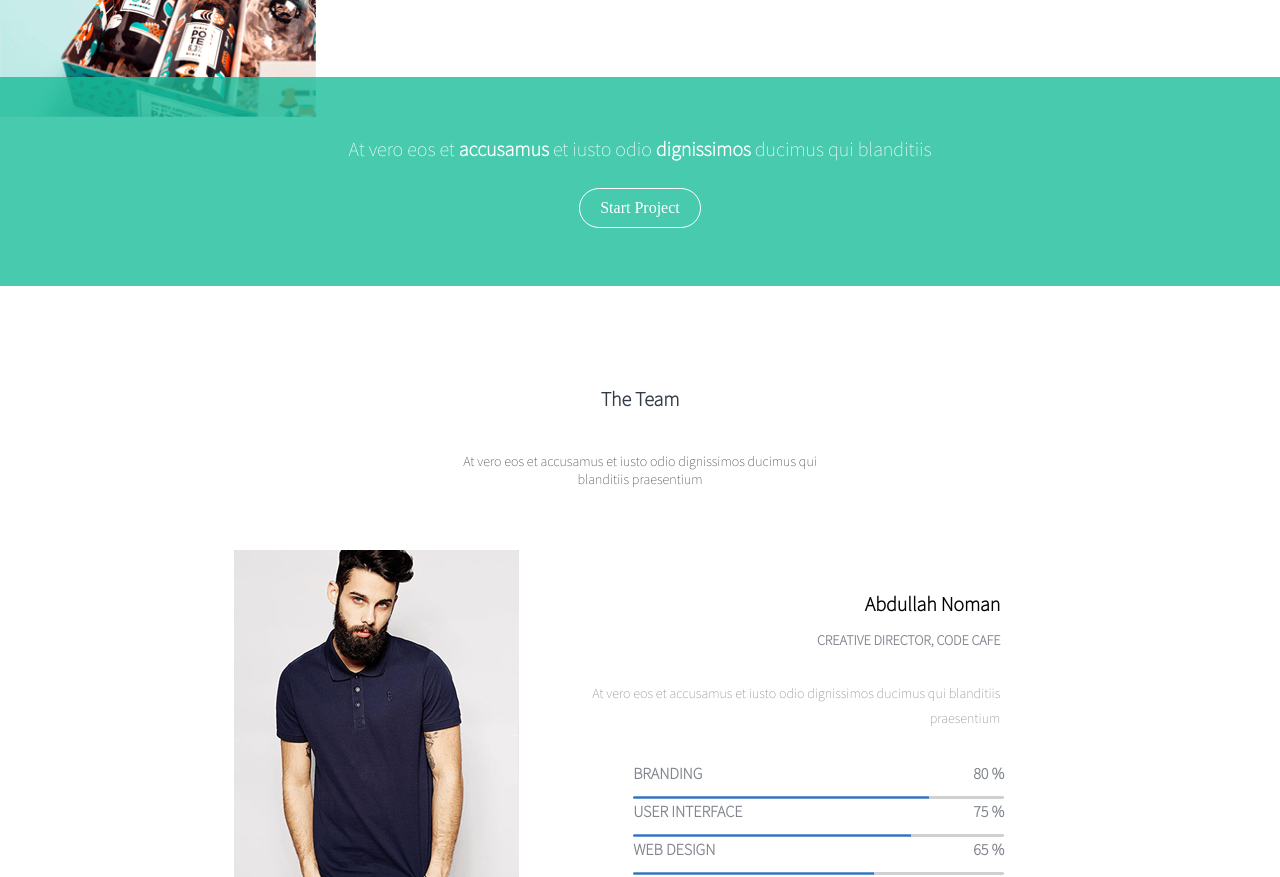
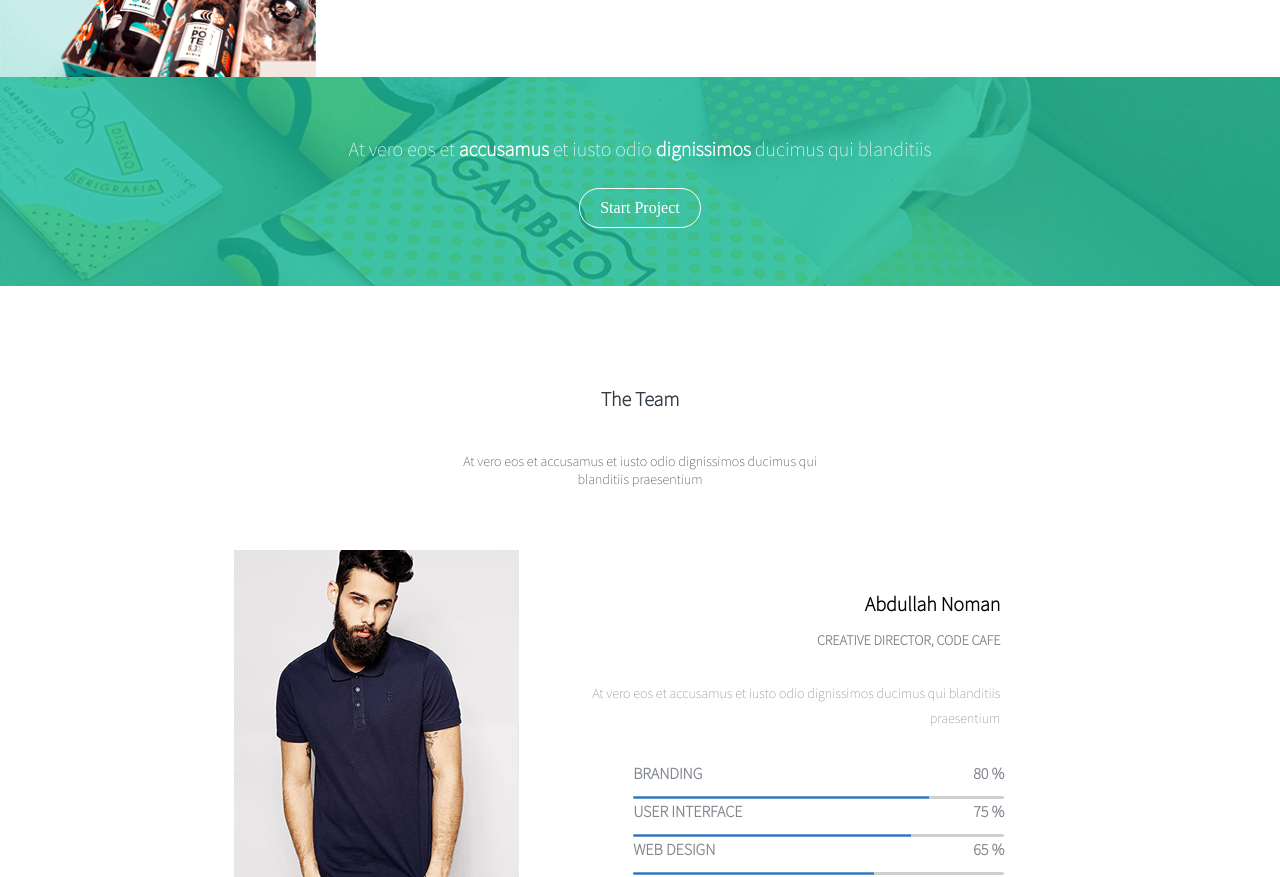
Before and after one commit to Nazimkov-1984/Bouncy, a plain HTML site: page app/index.html in a window 1280 px wide. Shown: the part 5065-5942 px from the top of the page. Drawn offline with Linux system fonts and the light colour scheme; some packages are replaced by stand-ins of ours; the site is published under a folder, as on GitHub Pages, so addresses that start at the root find nothing.

Commit message:
path img fix

```diff
--- a/src/scss/_form.scss
+++ b/src/scss/_form.scss
@@ -2,7 +2,7 @@
    @include flex (center, center, column);
     padding-top: 59px;
     padding-bottom: 58px;
-    background: url(/assets/img/portfolio/img_bg.png) no-repeat;
+    background: url(../assets/img/portfolio/img_bg.png) no-repeat;
     background-position: center center;
     background-size: cover;
     position: relative;
```
Also changed, not shown: app/css/style.css.
